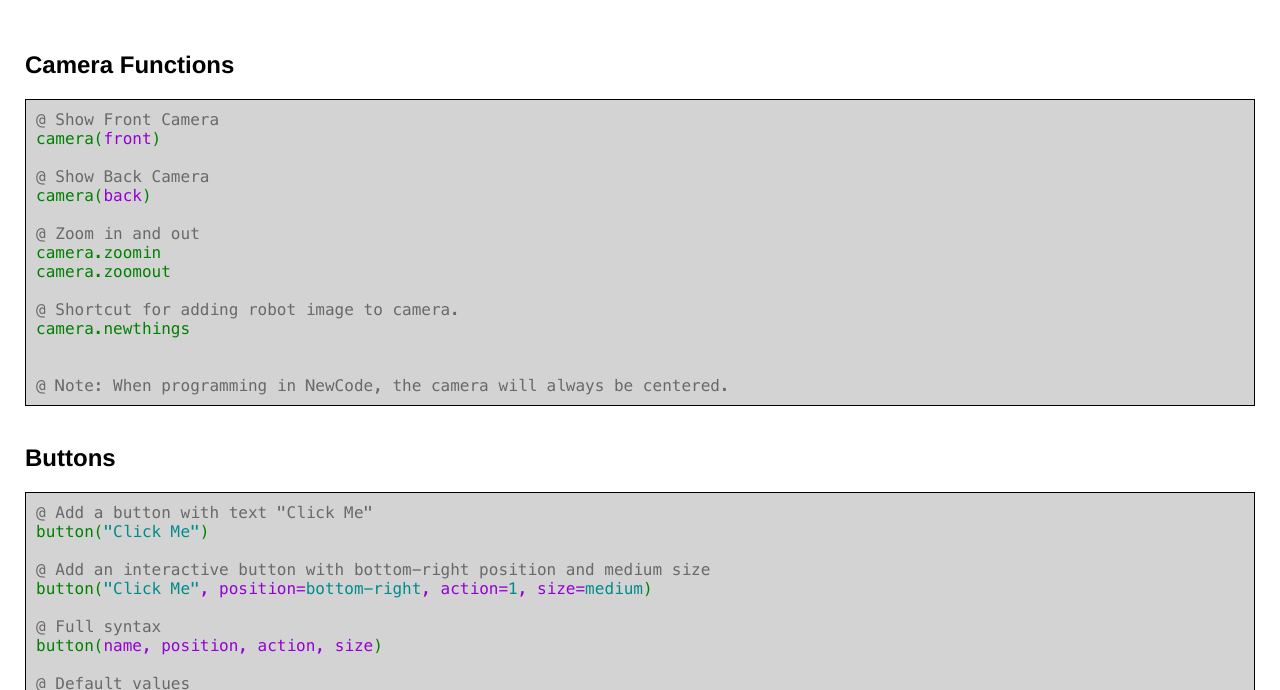
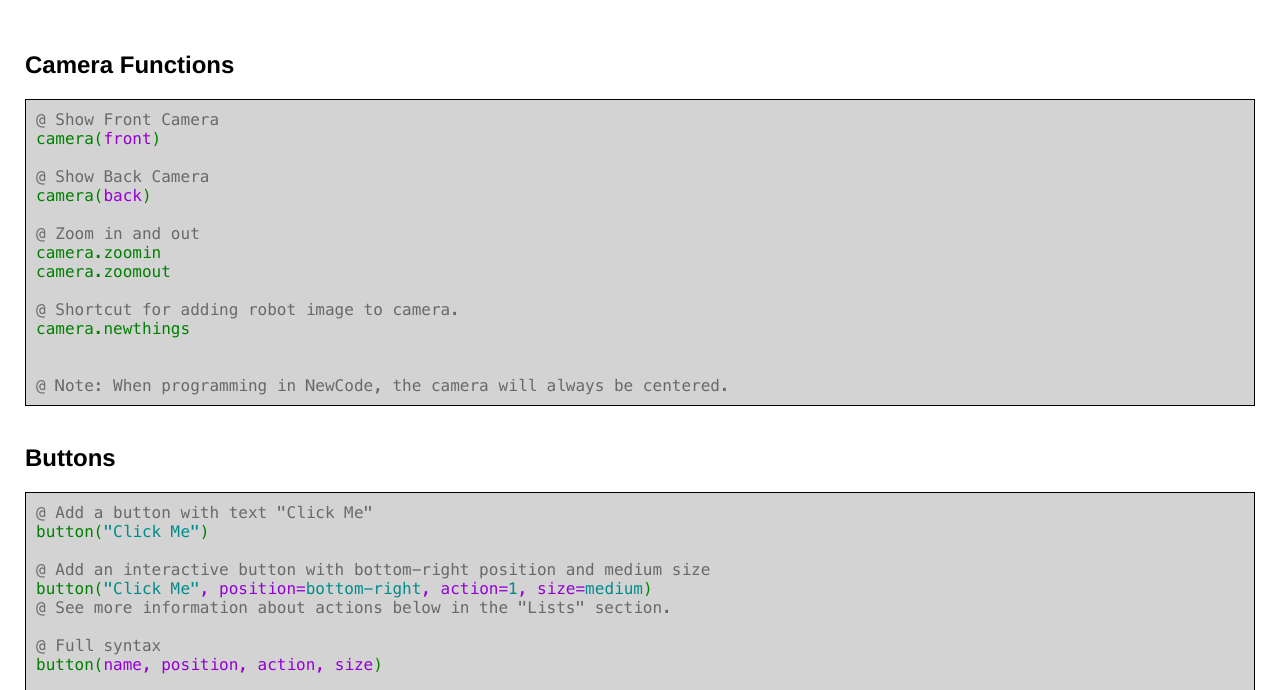
Before and after one commit to newtgs/apps, a plain HTML site: page docs/index.html in a window 1280 px wide. Shown: the part 104-794 px from the top of the page. Drawn offline with Linux system fonts and the light colour scheme.

Commit message:
Update index.html

```diff
--- a/docs/index.html
+++ b/docs/index.html
@@ -28,6 +28,7 @@
   <br>
   <span style="color:dimgray">@ Add an interactive button with bottom-right position and medium size</span><br>
   <span style="color:green">button(</span><span style="color:darkcyan">"Click Me"</span><span style="color:darkviolet">, position=</span><span style="color:darkcyan">bottom-right</span><span style="color:darkviolet">, action=</span><span style="color:darkcyan">1</span><span style="color:darkviolet">, size=</span><span style="color:darkcyan">medium</span><span style="color:green">)</span><br>
+  <span style="color:dimgray">@ See more information about actions below in the "Lists" section.</span><br>
   <br>
   <span style="color:dimgray">@ Full syntax</span><br>
   <span style="color:green">button(</span><span style="color:darkviolet">name, position, action, size</span><span style="color:green">)</span><br>
```
